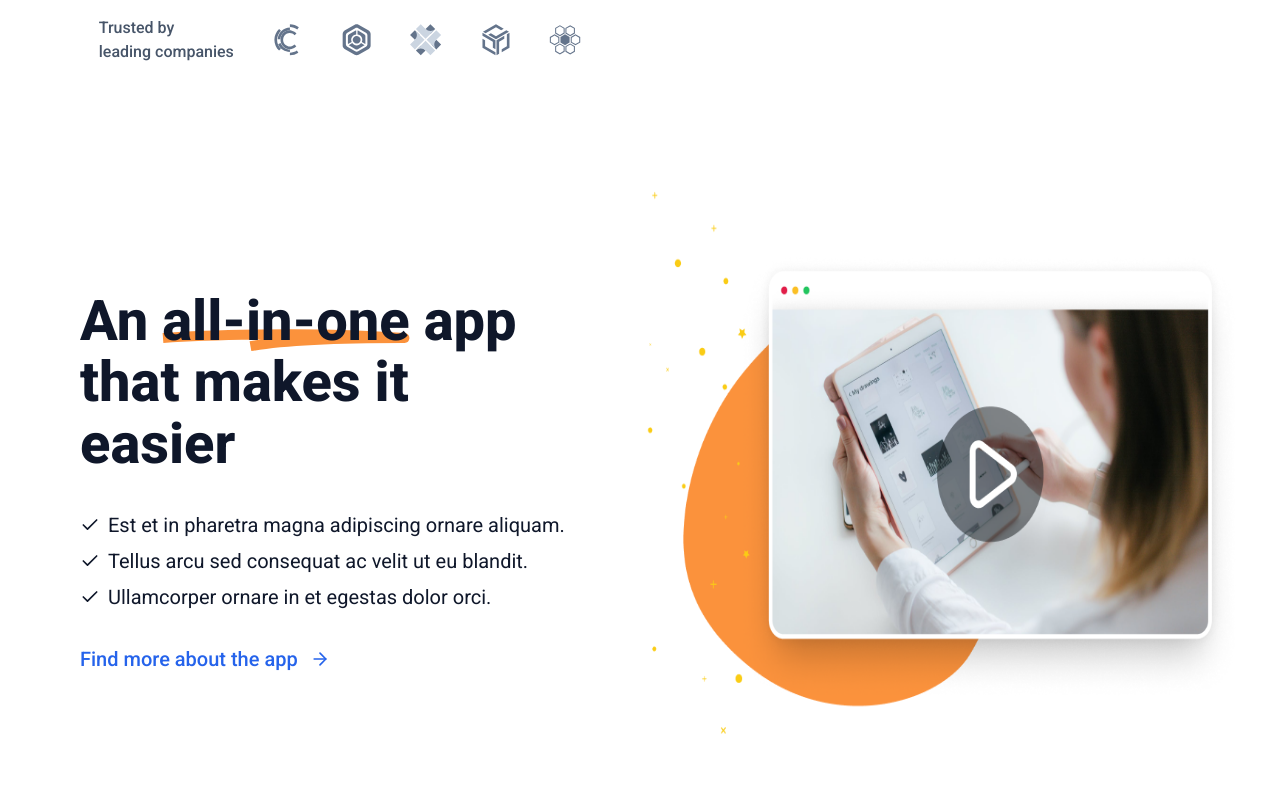
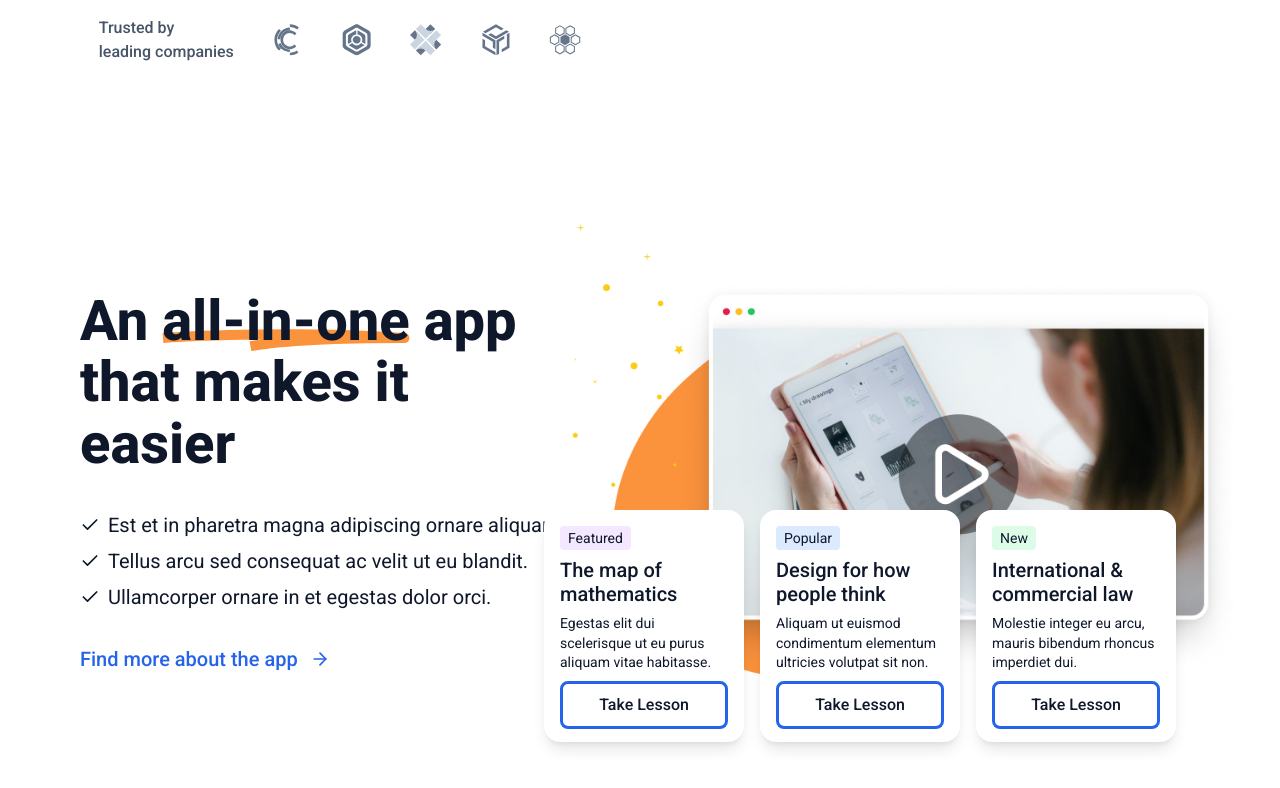
Before and after one commit to f3rnandorj/buzzvel-challenge, a Next.js app: page / in a window 1280 px wide. Shown: the part 678-1466 px from the top of the page. Built offline with nearby package versions, Linux system fonts and the light colour scheme.

Commit message:
Finish SubHero section.

```diff
--- a/src/app/globals.css
+++ b/src/app/globals.css
@@ -9,6 +9,13 @@ html {
 }
 
 @theme {
+  --color-purple-100: #f3e8ff;
+  --color-purple-800: #6b21a8;
+  --color-blue-100: #dbeafe;
+  --color-blue-800: #1e40af;
+  --color-green-100: #dcfce7;
+  --color-green-800: #166534;
+
   --color-primary: #ea580c;
   --color-secondary: #0f172a;
   --color-secondary-light: #2563eb;
--- a/src/components/Sections/SubHeroSection/SubHeroSection.tsx
+++ b/src/components/Sections/SubHeroSection/SubHeroSection.tsx
@@ -2,10 +2,11 @@ import { HighlightedTitle, Icon, Text } from "@/components";
 import Link from "next/link";
 import Image from "next/image";
 import { images } from "@/assets";
+import { ServiceCard } from "./components/ServiceCard";
 
 export function SubHeroSection() {
   return (
-    <section className="grid grid-cols-1 lg:grid-cols-[490px_1fr]   items-center h-[44rem]">
+    <section className="grid grid-cols-1 lg:grid-cols-[30.625rem_1fr]   items-center h-[44rem] -mr-20 ml-auto">
       <div className="flex flex-col gap-8">
         <HighlightedTitle
           className="top-3.5"
@@ -27,7 +28,7 @@ export function SubHeroSection() {
         >
           <Text
             as="span"
-            preset="link"
+            preset="paragraphMedium"
             className="text-secondary-light group-hover:text-primary"
           >
             Find more about the app
@@ -39,13 +40,33 @@ export function SubHeroSection() {
         </Link>
       </div>
 
+      <div className="relative">
         <Image
           src={images.subHeroImage}
           alt="Imagem de fundo mostrando um desktop"
           width={700}
           height={570}
-        className="h-[570px] w-full -mr-10 ml-auto"
+          className="flex flex-1 h-full w-full -ml-10 mr-auto"
         />
+
+        <div className="flex gap-4 absolute -bottom-4 right-26">
+          <ServiceCard
+            type="Featured"
+            title="The map of mathematics"
+            text="Egestas elit dui scelerisque ut eu purus aliquam vitae habitasse."
+          />
+          <ServiceCard
+            type="Popular"
+            title="Design for how people think"
+            text="Aliquam ut euismod condimentum elementum ultricies volutpat sit non. "
+          />
+          <ServiceCard
+            type="New"
+            title="International & commercial law"
+            text="Molestie integer eu arcu, mauris bibendum rhoncus imperdiet dui. "
+          />
+        </div>
+      </div>
     </section>
   );
 }
@@ -55,7 +76,7 @@ function CheckItem({ text }: { text: string }) {
     <div className="flex items-center">
       <Icon name="check" className="mr-2" />
 
-      <Text as="p" preset="paragraphMedium">
+      <Text as="p" preset="paragraphNormal">
         {text}
       </Text>
     </div>
--- /dev/null
+++ b/src/components/Sections/SubHeroSection/components/ServiceCard.tsx
@@ -0,0 +1,52 @@
+import { Button } from "@/components/Button/Button";
+import { Text } from "@/components/Text/Text";
+import { tailwindUtils } from "@/utils";
+
+type CardStatus = "Featured" | "Popular" | "New";
+
+interface Props {
+  type: CardStatus;
+  title: string;
+  text: string;
+}
+
+export function ServiceCard({ text, title, type }: Props) {
+  const { cn } = tailwindUtils;
+
+  function getCardColor(): string {
+    switch (type) {
+      case "Featured":
+        return "bg-purple-100 text-purple-800";
+      case "Popular":
+        return "bg-blue-100 text-blue-800";
+      case "New":
+        return "bg-green-100 text-green-800";
+      default:
+        return "bg-gray-100 text-gray-800";
+    }
+  }
+
+  return (
+    <div className="flex flex-col w-[12.5rem] h-[14.5rem] shadow-lg bg-white p-4 rounded-2xl  gap-2">
+      <div className={cn("w-fit px-2 rounded", `${getCardColor()}`)}>
+        <Text as="span" preset="itemSmall">
+          {type}
+        </Text>
+      </div>
+
+      <Text as="h3" preset="paragraphMedium">
+        {title}
+      </Text>
+
+      <Text as="p" preset="itemSmall">
+        {text}
+      </Text>
+
+      <Button
+        title="Take Lesson"
+        variant="outline"
+        className="text-secondary-light border-[3px] border-secondary-light hover:bg-gray-100"
+      />
+    </div>
+  );
+}
--- a/src/components/Text/Text.tsx
+++ b/src/components/Text/Text.tsx
@@ -8,8 +8,9 @@ export type TextVariants =
   | "paragraph"
   | "paragraphMedium"
   | "paragraphSmall"
-  | "link"
-  | "item";
+  | "paragraphNormal"
+  | "item"
+  | "itemSmall";
 
 export interface TextProps extends HTMLAttributes<HTMLElement> {
   as?: React.ElementType;
@@ -23,10 +24,11 @@ const variantClassesStyles: Record<TextVariants, string> = {
   subHeader: "text-[56px] leading-[110%] font-extrabold",
   descriptionHeader: "text-[32px] leading-[160%] font-light",
   paragraph: "text-[24px] leading-[160%] font-normal",
-  paragraphMedium: "text-[20px] leading-[180%] font-normal",
-  link: "text-[20px] leading-[120%] font-medium",
+  paragraphNormal: "text-[20px] leading-[180%] font-normal",
+  paragraphMedium: "text-[20px] leading-[120%] font-medium",
   paragraphSmall: "text-[18px] leading-[160%] font-normal",
   item: "text-[16px] font-medium",
+  itemSmall: "text-[14px] leading-[140%] font-normal",
 };
 
 export function Text({
```
Lines whose indentation alone changed are shown as unchanged.
